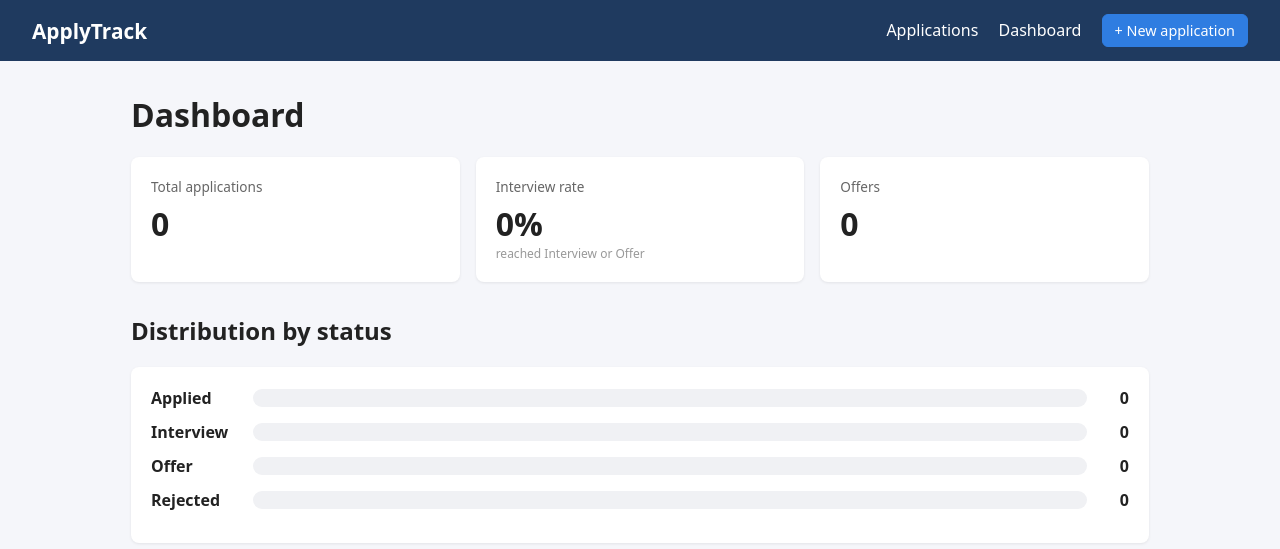
After one commit to wissal3001/applytrack, a Flask app: page /dashboard in a window 1280 px wide. The commit adds this page. Shown: the top 549 px of the page. Run offline with Flask 3, Linux system fonts and the light colour scheme; data that the repository does not hold is empty.

Commit message:
Sprint 2: search (FR6), status filter (FR7), dashboard statistics (FR8)

```diff
--- a/app.py
+++ b/app.py
@@ -25,13 +25,28 @@ def create_app(db_path=None):
     def db():
         return app.config["DATABASE"]
 
-    # ---------- FR2: list all applications ----------
+    # ---------- FR2 + FR6 + FR7: list, search and filter ----------
     @app.route("/")
     def index():
-        applications = models.get_all_applications(db())
+        # Values come from the URL, e.g. /?q=orange&status=Interview
+        query = request.args.get("q", "").strip()
+        status = request.args.get("status", "")
+        if status not in models.STATUSES:
+            status = ""  # ignore unknown statuses
+        applications = models.search_applications(db(), query, status)
         return render_template(
-            "index.html", applications=applications, statuses=models.STATUSES
+            "index.html",
+            applications=applications,
+            statuses=models.STATUSES,
+            query=query,
+            selected_status=status,
         )
+
+    # ---------- FR8: dashboard with statistics ----------
+    @app.route("/dashboard")
+    def dashboard():
+        stats = models.get_statistics(db())
+        return render_template("dashboard.html", stats=stats)
 
     # ---------- FR1: create a new application ----------
     @app.route("/applications/new", methods=["GET", "POST"])
@@ -99,6 +114,7 @@ def create_app(db_path=None):
     return app
 
 
-# Run with:  python app.py   then open http://127.0.0.1:5000
+# Run with:  python app.py   then open http://127.0.0.1:5001
 if __name__ == "__main__":
-    create_app().run(debug=True)
+    # Port 5001 because port 5000 is used by AirPlay on macOS
+    create_app().run(debug=True, port=5001)
--- a/models.py
+++ b/models.py
@@ -71,6 +71,43 @@ def get_all_applications(db_path):
         return [dict(row) for row in rows]
 
 
+def search_applications(db_path, query="", status=""):
+    """FR6 + FR7 — Search by company name and/or filter by status.
+    Empty values mean 'no filter'. The SQL query is built step by step."""
+    sql = "SELECT * FROM applications WHERE 1=1"
+    params = []
+    if query:
+        sql += " AND company LIKE ?"          # LIKE + % = 'contains'
+        params.append("%" + query + "%")
+    if status:
+        sql += " AND status = ?"
+        params.append(status)
+    sql += " ORDER BY application_date DESC, id DESC"
+    with get_connection(db_path) as conn:
+        rows = conn.execute(sql, params).fetchall()
+        return [dict(row) for row in rows]
+
+
+def get_statistics(db_path):
+    """FR8 — Compute the numbers shown on the dashboard."""
+    with get_connection(db_path) as conn:
+        total = conn.execute("SELECT COUNT(*) FROM applications").fetchone()[0]
+        rows = conn.execute(
+            "SELECT status, COUNT(*) AS n FROM applications GROUP BY status"
+        ).fetchall()
+
+    # Start every status at 0 so the dashboard always shows all four
+    by_status = {s: 0 for s in STATUSES}
+    for row in rows:
+        by_status[row["status"]] = row["n"]
+
+    # Percentage of applications that reached at least an interview
+    progressed = by_status["Interview"] + by_status["Offer"]
+    interview_rate = round(progressed * 100 / total) if total else 0
+
+    return {"total": total, "by_status": by_status, "interview_rate": interview_rate}
+
+
 def get_application(db_path, app_id):
     """Return one application as a dictionary, or None if it does not exist."""
     with get_connection(db_path) as conn:
--- a/static/style.css
+++ b/static/style.css
@@ -35,3 +35,25 @@ h1 { margin-top: 0; }
 .flash-success { background: #e4f7ea; color: #1e7b3a; }
 .flash-error   { background: #fdeaea; color: #b52a2a; }
 .empty { background: #fff; padding: 24px; border-radius: 8px; text-align: center; }
+
+/* ---- Sprint 2: search toolbar and dashboard ---- */
+.toolbar { display: flex; gap: 8px; margin-bottom: 16px; }
+.toolbar input { flex: 1; padding: 8px; border: 1px solid #ccc; border-radius: 6px; font: inherit; }
+.toolbar select { padding: 8px; border: 1px solid #ccc; border-radius: 6px; font: inherit; }
+
+.cards { display: grid; grid-template-columns: repeat(3, 1fr); gap: 16px; margin-bottom: 32px; }
+.card { background: #fff; padding: 20px; border-radius: 8px; box-shadow: 0 1px 3px rgba(0,0,0,.08); }
+.card-label { color: #666; font-size: 0.85rem; }
+.card-value { font-size: 2rem; font-weight: 700; margin-top: 6px; }
+.card-hint { color: #999; font-size: 0.75rem; }
+
+.bars { background: #fff; padding: 20px; border-radius: 8px; box-shadow: 0 1px 3px rgba(0,0,0,.08); }
+.bar-row { display: flex; align-items: center; gap: 12px; margin-bottom: 12px; }
+.bar-label { width: 90px; font-weight: 600; color: #222; text-decoration: none; }
+.bar-track { flex: 1; height: 18px; background: #f0f1f4; border-radius: 9px; overflow: hidden; }
+.bar-fill { height: 100%; border-radius: 9px; }
+.bar-fill.status-applied   { background: #2f7de1; }
+.bar-fill.status-interview { background: #f0a020; }
+.bar-fill.status-offer     { background: #2e9e55; }
+.bar-fill.status-rejected  { background: #d9534f; }
+.bar-count { width: 30px; text-align: right; font-weight: 600; }
--- a/templates/base.html
+++ b/templates/base.html
@@ -11,6 +11,7 @@
     <a href="{{ url_for('index') }}" class="logo">ApplyTrack</a>
     <nav>
       <a href="{{ url_for('index') }}">Applications</a>
+      <a href="{{ url_for('dashboard') }}">Dashboard</a>
       <a href="{{ url_for('new_application') }}" class="btn btn-primary">+ New application</a>
     </nav>
   </header>
--- /dev/null
+++ b/templates/dashboard.html
@@ -0,0 +1,35 @@
+{% extends "base.html" %}
+{% block content %}
+{# FR8: basic statistics about saved applications #}
+<h1>Dashboard</h1>
+
+<div class="cards">
+  <div class="card">
+    <div class="card-label">Total applications</div>
+    <div class="card-value">{{ stats.total }}</div>
+  </div>
+  <div class="card">
+    <div class="card-label">Interview rate</div>
+    <div class="card-value">{{ stats.interview_rate }}%</div>
+    <div class="card-hint">reached Interview or Offer</div>
+  </div>
+  <div class="card">
+    <div class="card-label">Offers</div>
+    <div class="card-value">{{ stats.by_status["Offer"] }}</div>
+  </div>
+</div>
+
+<h2>Distribution by status</h2>
+<div class="bars">
+  {% for status, count in stats.by_status.items() %}
+    {% set pct = (count * 100 / stats.total) if stats.total else 0 %}
+    <div class="bar-row">
+      <a class="bar-label" href="{{ url_for('index', status=status) }}">{{ status }}</a>
+      <div class="bar-track">
+        <div class="bar-fill status-{{ status|lower }}" style="width: {{ pct }}%"></div>
+      </div>
+      <span class="bar-count">{{ count }}</span>
+    </div>
+  {% endfor %}
+</div>
+{% endblock %}
```
Also changed, not shown: templates/index.html (+15 -0 lines).
